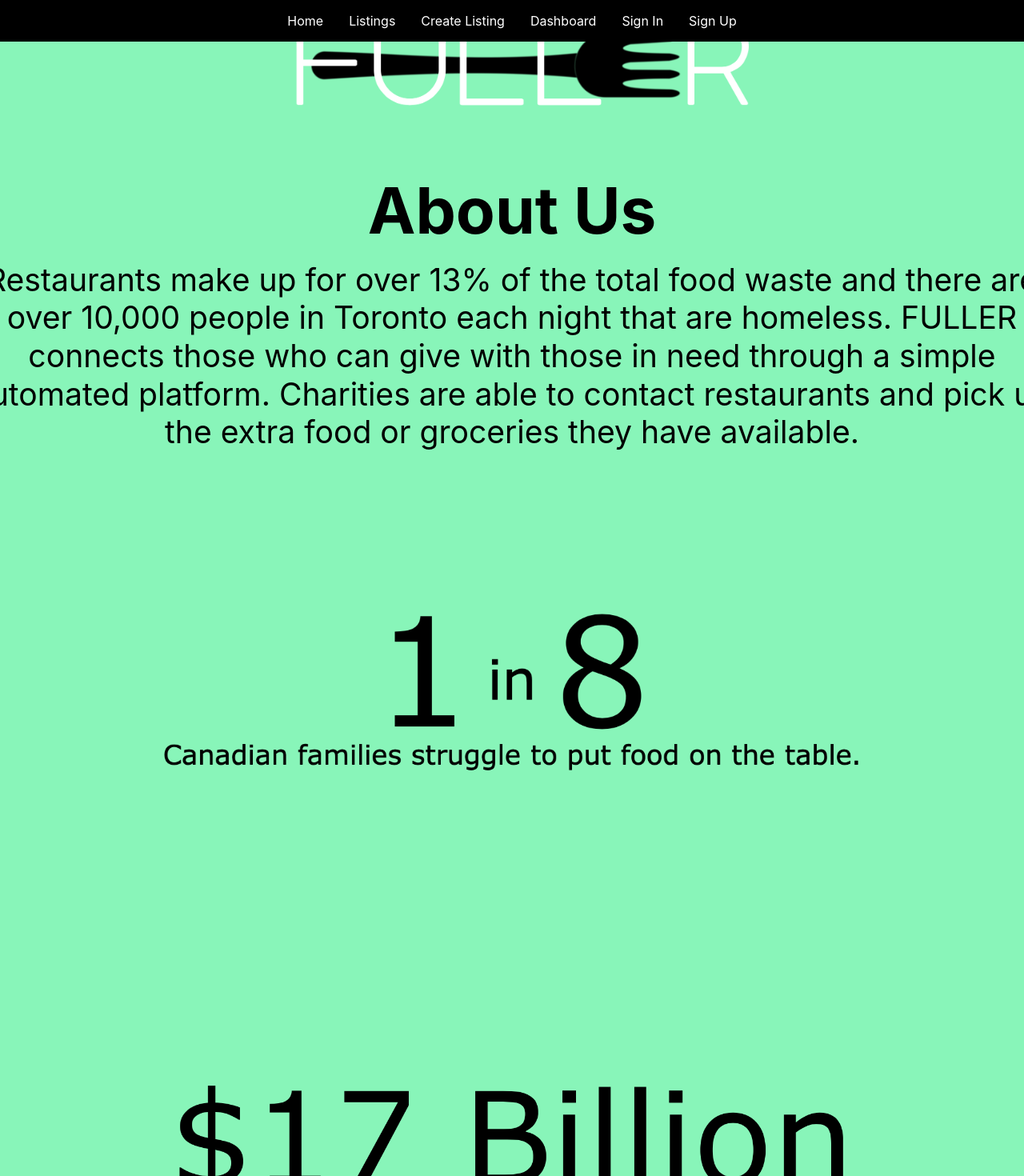
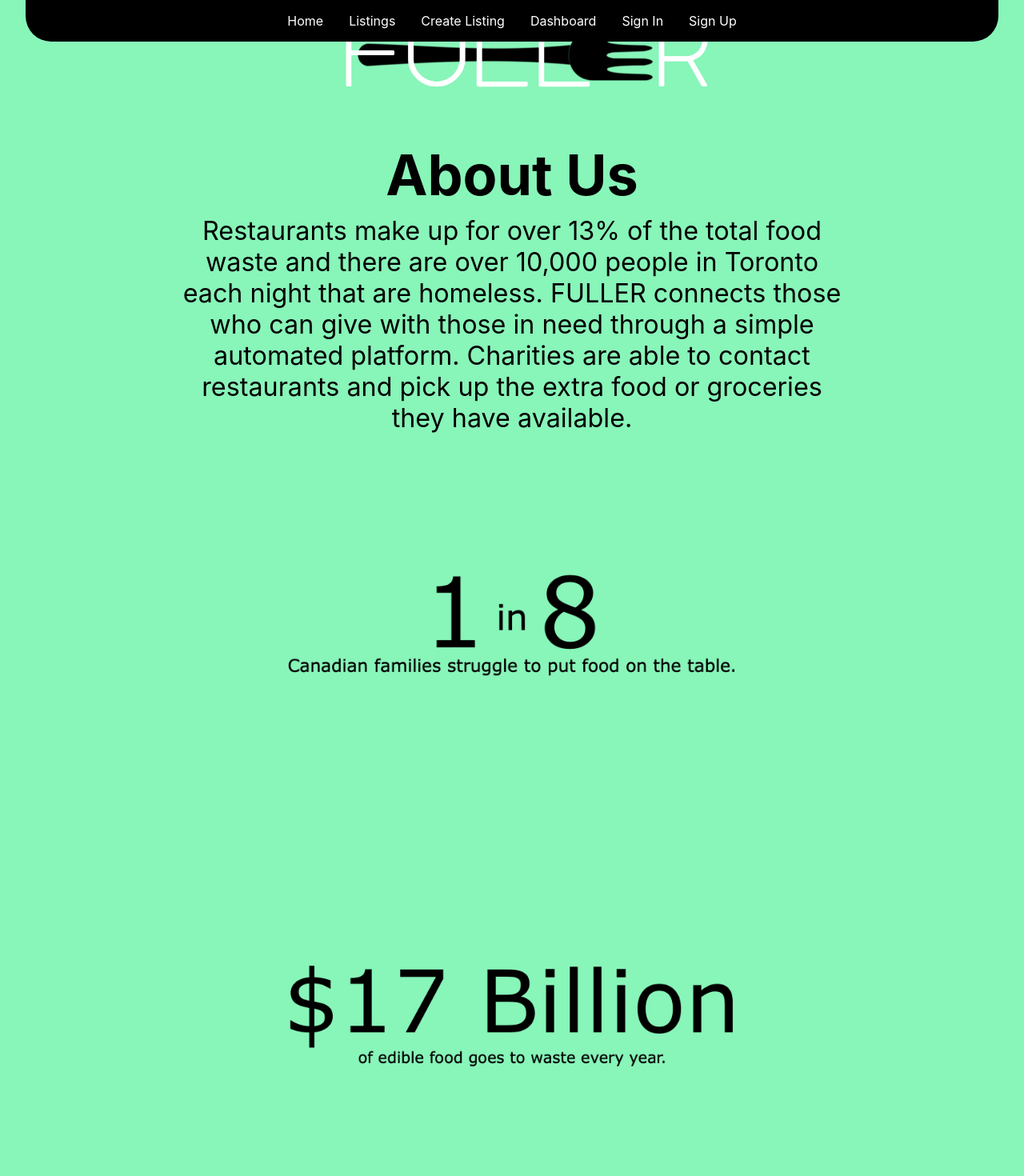
Before and after one commit to VamiqValji/QHacks2021, a React (Create React App) app: page / in a window 1280 px wide. Shown: the top 1470 px of the page at 80% size. Built offline with nearby package versions, Linux system fonts and the light colour scheme.

Commit message:
VERY messy css left by teammates..

```diff
--- a/src/App.css
+++ b/src/App.css
@@ -20,13 +20,21 @@
   margin-top: 1rem;
 }
 
+.nav {
+  /* display: flex;
+  justify-content: center; */
+  margin-right: 2.5vw;
+  margin-left: 2.5vw;
+}
+
 .nav nav {
   background: black;
-  width: 100vw;
+  width: 95vw;
   display: flex;
   position: fixed;
   margin-top: -4rem;
   z-index: 1000;
+  border-radius: 0rem 0rem 2rem 2rem;
 }
 
 .App nav {
@@ -61,7 +69,8 @@
   padding: 1rem;
   border-radius: 1rem;
   color: white;
-  filter: drop-shadow(0rem 0rem 1rem black);
+  background: rgba(0, 0, 0, 0.8);
+  filter: drop-shadow(0rem 0rem 0.3rem black);
   height: 375px;
   width: 30vw;
 }
@@ -78,25 +87,41 @@
 }
 
 .resnameList {
-  font-size: 3em;
+  margin-top: 0.2rem;
+  font-size: 2.5em;
   margin-left: 50%;
 }
 .nameList,
 .respostList,
 .resaddList,
 .phoneList {
-  font-size: 25px;
+  font-size: 22px;
   margin-left: 50%;
   margin-top: 1%;
 }
+.resaddList {
+  /* width: 250px; */
+  text-align: center;
+}
+/* .card img {
+  margin-top: -%;
+}  */
+.card img {
+  position: absolute;
+  display: flex;
+  transform: translate(-50%, -50%);
+  top: 100%;
+  left: 22%;
+}
 .imgList {
-  margin-top: -38%;
+  margin-top: -33%;
   margin-left: 5%;
   width: 230px;
   height: 230px;
   display: flex;
   align-items: center;
   border-radius: 1rem;
+  position: fixed;
 }
 .buttonList {
   position: relative;
@@ -106,7 +131,11 @@
   margin-left: -1rem;
 }
 .btn {
-  margin-left: 11rem;
+  position: absolute;
+  display: flex;
+  transform: translate(-50%, -50%);
+  top: 87%;
+  left: 65%;
 }
 
 #orgSelect {
@@ -117,3 +146,10 @@
   padding: 0.2rem;
   margin-top: 0.2rem;
 }
+
+#orgSelectContainer {
+  display: flex;
+  justify-content: center;
+  margin-left: -2.4rem;
+  margin-bottom: 1rem;
+}
--- a/src/pages/Home.css
+++ b/src/pages/Home.css
@@ -44,36 +44,36 @@ h2 {
 }
 
 .aboutUs {
-  margin-top: -7%;
-  font-size: 80px;
+  margin-top: -10%;
+  font-size: 70px;
 }
 .aboutusp {
   display: flex;
-  width: 800px;
+  width: 500px;
   text-align: center;
-  font-size: 23px;
+  font-size: 19px;
   margin-top: 1.5rem;
 }
 
 .stat {
   display: flex;
   justify-content: center;
-  margin-top: -35%;
-  transform: scale(0.7);
+  margin-top: -39%;
+  transform: scale(0.45);
 }
 
 .stats {
   display: flex;
   justify-content: center;
-  margin-top: -39%;
-  transform: scale(0.6);
+  margin-top: -46.5%;
+  transform: scale(0.4);
 }
 
 .logo {
   display: flex;
   width: 80%;
   height: 80%;
-  transform: scale(1.5);
+  transform: scale(1.2);
   margin-top: -21rem;
   margin-left: 5rem;
 }
--- a/src/pages/Home.js
+++ b/src/pages/Home.js
@@ -11,6 +11,7 @@ export default function Home() {
       <h1 className="logo-name">
         <img className = "logo" src={logo}></img>
       </h1>
+      <div id="aboutUsBelow">
       <h2 className = "aboutUs">About Us</h2>
       <div className="hello">
         <p className = "aboutusp">Restaurants make up for over 13% of the total food waste and
@@ -26,8 +27,10 @@ export default function Home() {
          <img   src = {stats}></img>
     </div>
     </div>
+    </div>
 
     </div>
+
     </div>
   );
 }
```
Also changed, not shown: src/images/undraw_eating.png (added).
